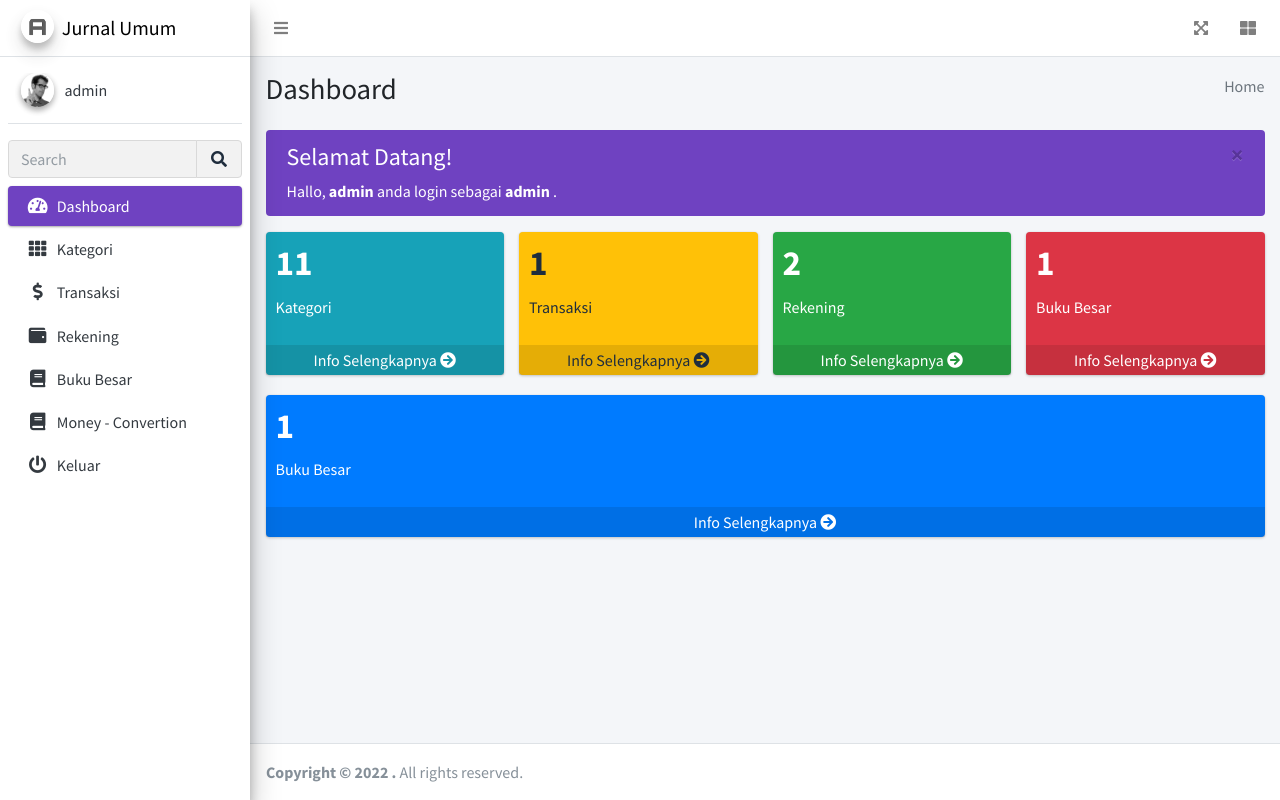
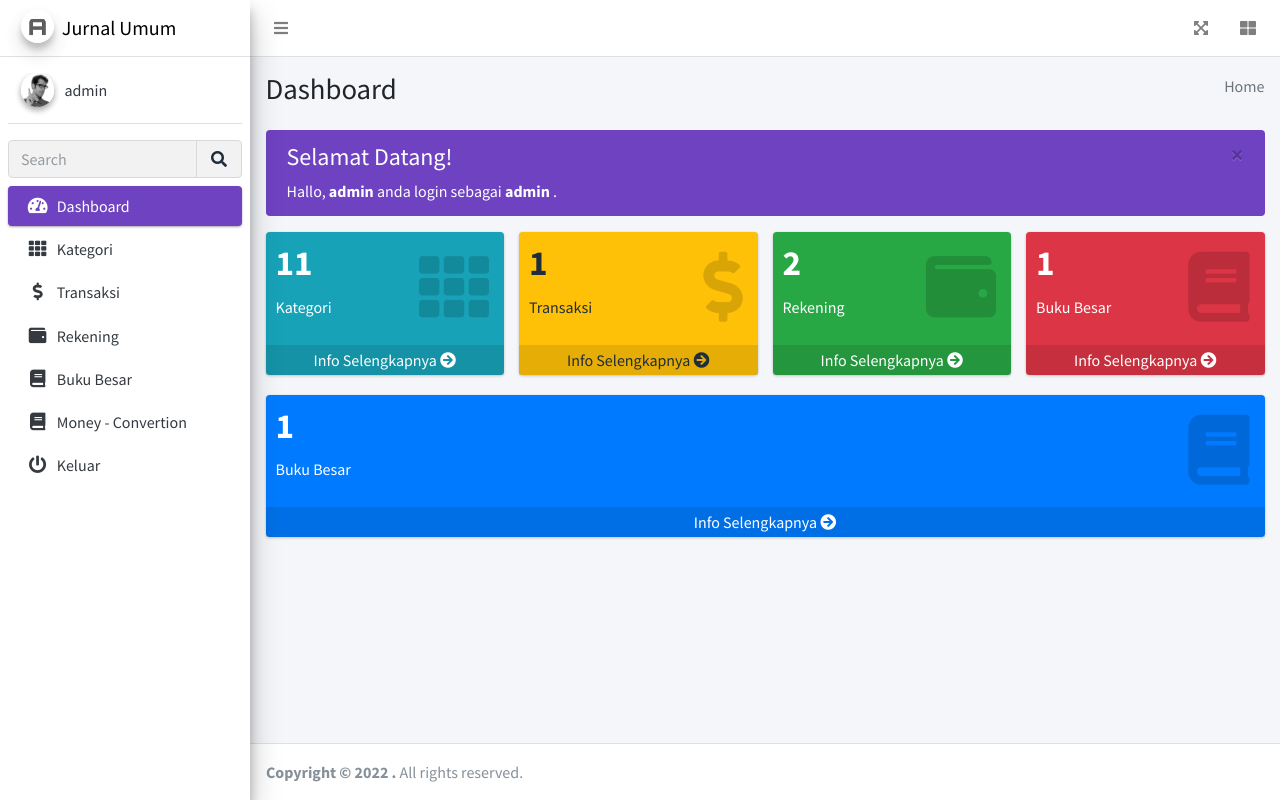
Before and after one commit to deflyharfrian/jurnalumum, a PHP site: page /pages/admin/index.php in a window 1280 px wide. Run offline with PHP 8.4, Linux system fonts and the light colour scheme; a user stored in the database is signed in; data comes from the database, SQL or seed files in the repository; some libraries are stand-ins or nearby versions.

Commit message:
Update dashboard.php
update icon

```diff
--- a/pages/admin/dashboard.php
+++ b/pages/admin/dashboard.php
@@ -47,7 +47,7 @@
                         <p>Kategori</p>
                     </div>
                     <div class="icon">
-                        <i class="ion ion-bag"></i>
+                        <i class="fa fa-th"></i>
                     </div>
                     <a href="index.php?kategori" class="small-box-footer">Info Selengkapnya <i class="fas fa-arrow-circle-right"></i></a>
                 </div>
@@ -76,7 +76,7 @@
                         <p>Transaksi</p>
                     </div>
                     <div class="icon">
-                        <i class="ion ion-bag"></i>
+                        <i class="fa fa-dollar-sign"></i>
                     </div>
                     <a href="index.php?transaksi" class="small-box-footer">Info Selengkapnya <i class="fas fa-arrow-circle-right"></i></a>
                 </div>
@@ -104,7 +104,7 @@
                         <p>Rekening</p>
                     </div>
                     <div class="icon">
-                        <i class="ion ion-bag"></i>
+                        <i class="fa fa-wallet"></i>
                     </div>
                     <a href="index.php?rekening" class="small-box-footer">Info Selengkapnya <i class="fas fa-arrow-circle-right"></i></a>
                 </div>
@@ -134,7 +134,7 @@
                         <p>Buku Besar</p>
                     </div>
                     <div class="icon">
-                        <i class="ion ion-bag"></i>
+                        <i class="fa fa-book"></i>
                     </div>
                     <a href="index.php?bukubesar" class="small-box-footer">Info Selengkapnya <i class="fas fa-arrow-circle-right"></i></a>
                 </div>
@@ -165,7 +165,7 @@
                         <p>Buku Besar</p>
                     </div>
                     <div class="icon">
-                        <i class="ion ion-bag"></i>
+                        <i class="fa fa-book"></i>
                     </div>
                     <a href="index.php?transaksi" class="small-box-footer">Info Selengkapnya <i class="fas fa-arrow-circle-right"></i></a>
                 </div>
```
